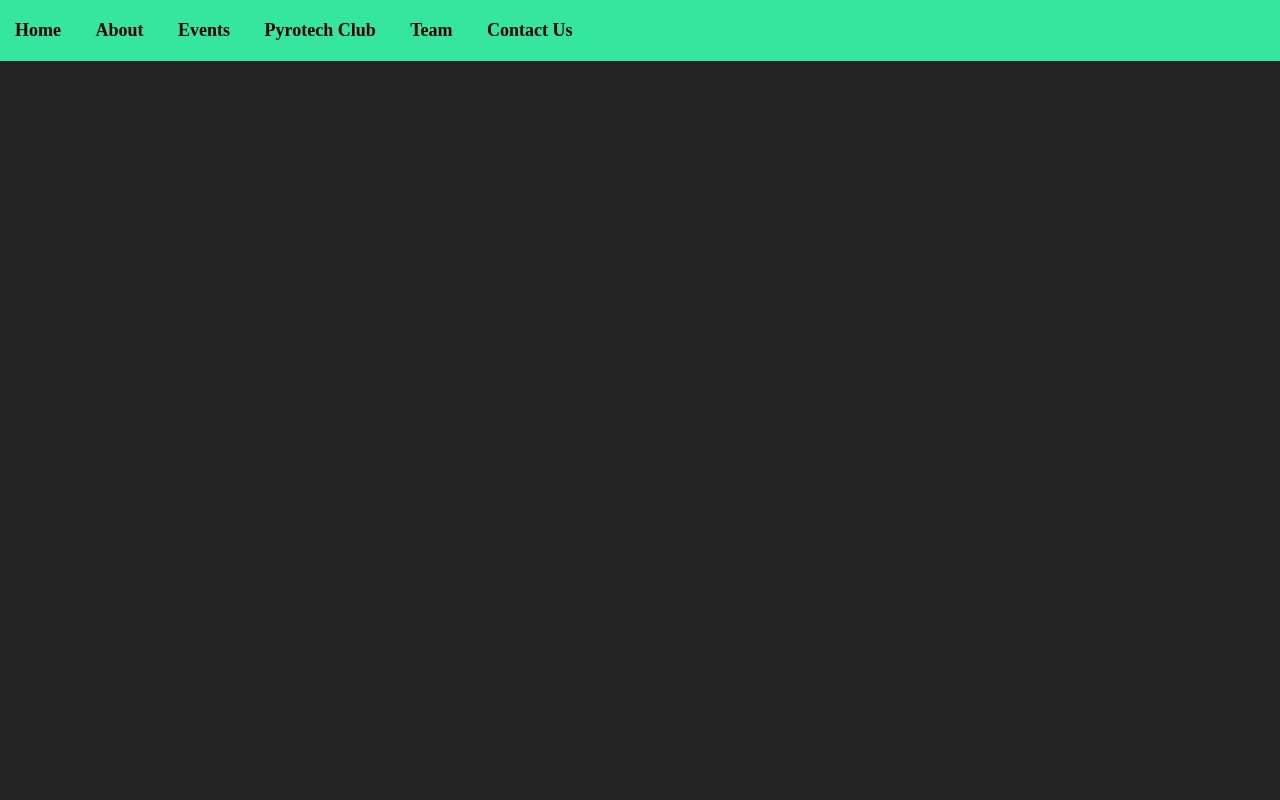
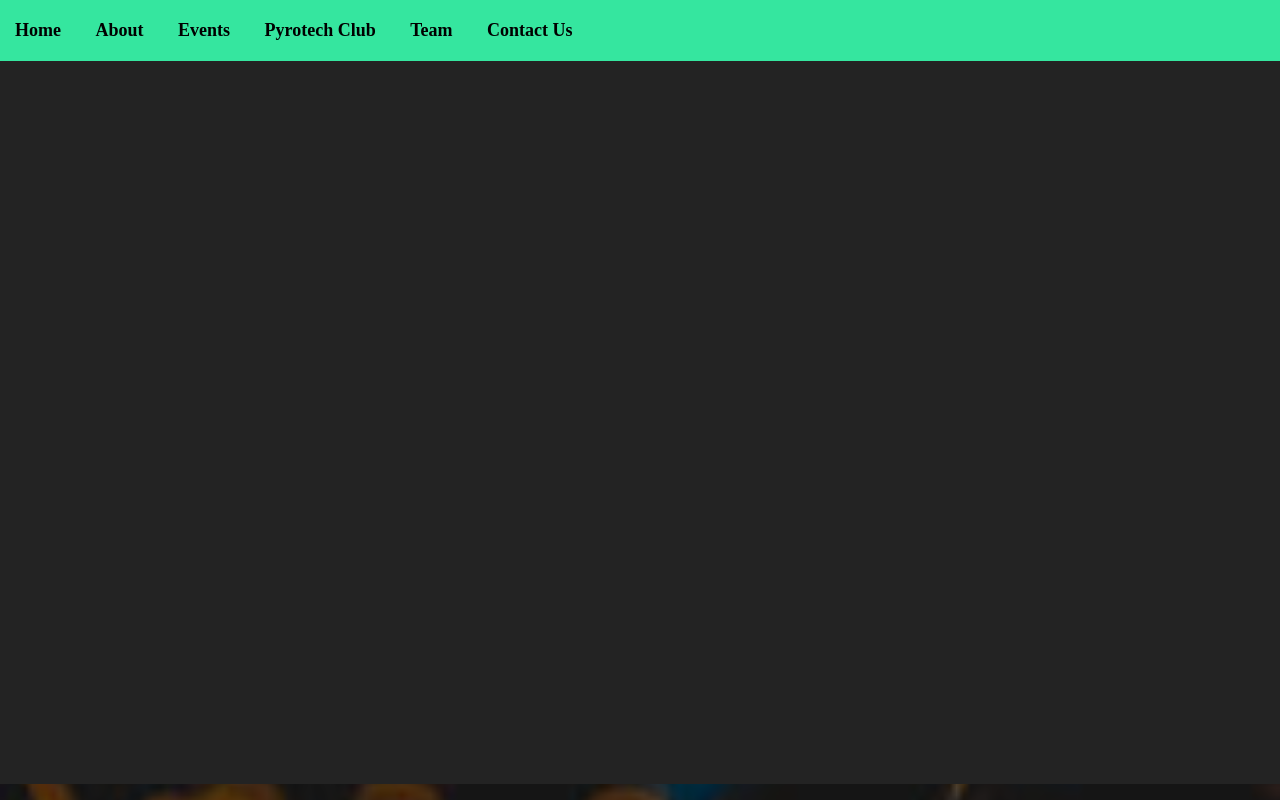
Before and after one commit to navya2006/ordinatrix, a plain HTML site: page index.html in a window 1280 px wide. Shown: the top 800 px of the page. Drawn offline with nearby package versions, Linux system fonts and the light colour scheme; a web font is replaced by a local one.

Commit message:
Update main.css

```diff
--- a/main.css
+++ b/main.css
@@ -2,7 +2,7 @@
 * {
     margin: 0;
     padding: 0;
-    box-sizing: border-box;
+    box-sizing: content-box;
 }
 
 /* BODY */
@@ -87,7 +87,7 @@ body {
 /* HOME */
 #home {
     margin: 0;
-    height: 100vh;
+    height: 50vh;
     padding: 15%;
 }
 
```
